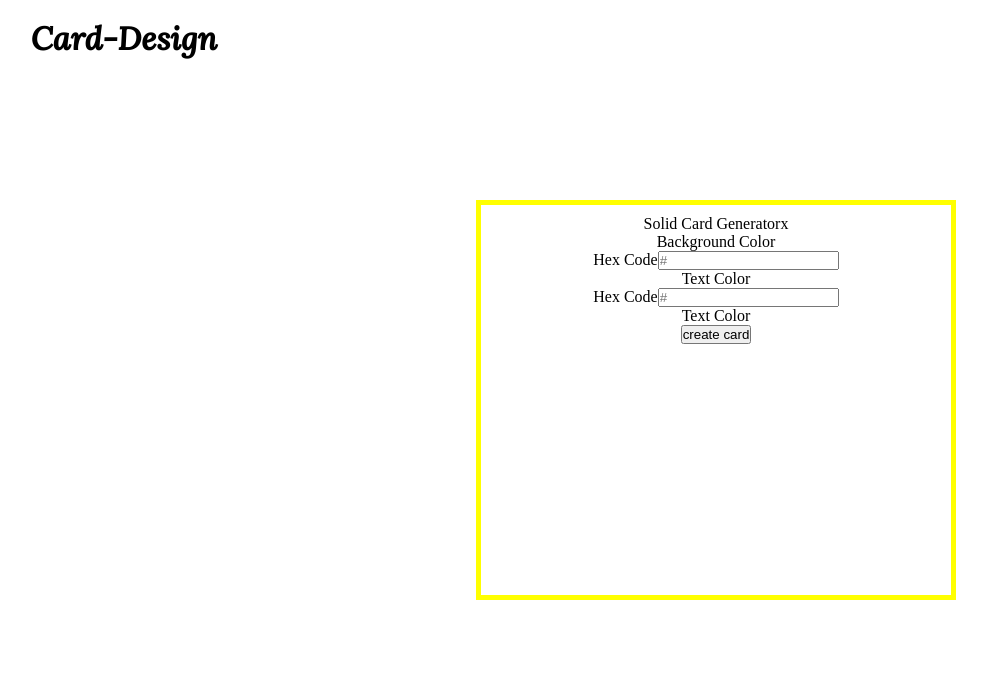
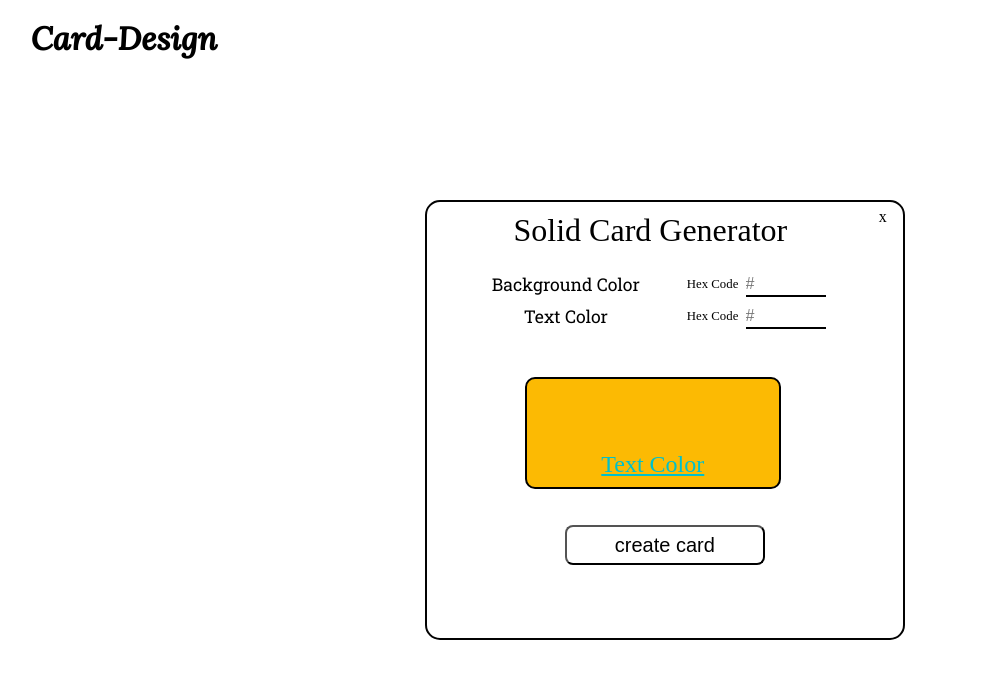
Before and after one commit to akarj/react-card-developer, a React (Create React App) app: page / in a window 1280 px wide. Shown: the top 678 px of the page, without its empty margins (36-1023 px from the left). Built offline with nearby package versions, Linux system fonts and the light colour scheme; a web font is replaced by a local one.

Commit message:
CardSetter page's Solid color picker panel finished...

```diff
--- a/src/pages/CardSetter/CardSetter.jsx
+++ b/src/pages/CardSetter/CardSetter.jsx
@@ -14,8 +14,9 @@ export default function CardSetter() {
   const imageInputTextLine = "Generate a card with Image as Background...";
   const [cardDescText, setCardDescText] = useState("");
   const [inputDiv, setInputDiv] = useState(true);
-  const [textColor, setTextColor] = useState(null);
-  const [backgroundColor, setbackgroundColor] = useState(null);
+  const [textColor, setTextColor] = useState("#00c0cc");
+  const [backgroundColor, setBackgroundColor] = useState("#fcba03");
+  const hexCheckerHex = new RegExp("^#([A-Fa-f0-9]{6}|[A-Fa-f0-9]{3})$");
   const clickHandler = (e) => {
     const name = e.target.className;
     console.log(name);
@@ -24,7 +25,14 @@ export default function CardSetter() {
   };
 
   const ChangeHandler = (e) => {
-    console.log(e.target);
+    const name = e.target.name;
+    const value = "#" + e.target.value;
+    const isValid = hexCheckerHex.test(value);
+    if (isValid) {
+      if (name === "backgroundColorValueInput") {
+        setBackgroundColor(value);
+      } else if (name === "textColorValueInput") setTextColor(value);
+    }
   };
 
   const submitHandler = (e) => {
@@ -73,7 +81,7 @@ export default function CardSetter() {
           <span className="closeModelDiv">x</span>
         </div>
         <div className="values">
-          <div className="ValueQuantity">
+          <div className="valueQuantity">
             <div className="valueName">Background Color</div>
             <div className="backgroundColorValueQuantity valueInputDiv">
               <label
@@ -89,7 +97,7 @@ export default function CardSetter() {
                 min="3"
                 max="6"
                 placeholder="#"
-                onChange={() => ChangeHandler}
+                onChange={ChangeHandler}
               />
             </div>
           </div>
@@ -109,16 +117,18 @@ export default function CardSetter() {
                 min="3"
                 max="6"
                 placeholder="#"
-                onChange={() => ChangeHandler}
+                onChange={ChangeHandler}
               />
             </div>
           </div>
         </div>
-        <div
-          className="valueRepresentation"
-          style={{ backgroundColor, color: textColor }}
-        >
-          Text Color
+        <div className="valueRepresentation">
+          <div
+            className="workingDiv"
+            style={{ backgroundColor, color: textColor }}
+          >
+            <span>Text Color</span>
+          </div>
         </div>
         <div className="submitButtonDiv">
           <button onClick={submitHandler}> create card</button>
--- a/src/pages/CardSetter/CardSetter.scss
+++ b/src/pages/CardSetter/CardSetter.scss
@@ -49,11 +49,111 @@ div.cardSetter {
 div.solidModelContainer {
   position: absolute;
   top: calc(30vh - 2.5rem);
-  left: 40vw;
-  // background-color: #c74848;
-  height: 50vh;
+  left: 36vw;
+  height: 55vh;
   width: 30rem;
-  // transform: translate(-50%, -50%);
-  border: 5px solid #ffff00;
+  border: 2px solid #030303;
+  border-radius: 15px;
   padding: 10px;
+  // background-color: rgb(179, 179, 114);
+
+  div.name {
+    margin: 0;
+    padding: 0;
+    // background-color: rgb(172, 52, 52);
+    display: flex;
+    span.modelName {
+      flex: 1.9;
+      font-size: 2rem;
+    }
+    span.closeModelDiv {
+      position: relative;
+      flex: 0.1;
+      padding: 0.2rem;
+      cursor: pointer;
+      transform: translate(15%, -20%);
+      &:hover {
+        z-index: 10;
+        border-top-right-radius: 15px;
+      }
+    }
+  }
+
+  div.values {
+    // background-color: rgb(179, 151, 151);
+    display: block;
+    margin: 1.5rem 0.5rem 0.5rem 0.5rem;
+
+    div.valueQuantity {
+      margin-top: 0.5rem;
+      padding: 0rem 0rem 0rem 0rem;
+      // background-color: rgb(104, 83, 83);
+      display: flex;
+
+      div.valueName {
+        flex: 1.1;
+        text-align: center;
+        font-size: 1.1rem;
+        font-family: "Roboto Slab", serif;
+      }
+      div.valueInputDiv {
+        flex: 0.9;
+        display: flex;
+        text-align: left;
+        height: 1.5rem;
+
+        label {
+          font-size: 0.8rem;
+          position: relative;
+          top: 0.25rem;
+        }
+        input {
+          margin-left: 0.45rem;
+          width: 5rem;
+          border: none;
+          outline: none;
+          border-bottom: 2px solid black;
+          &::placeholder {
+            font-size: 1rem;
+          }
+        }
+      }
+    }
+  }
+
+  div.valueRepresentation {
+    height: 11rem;
+    width: auto;
+    // border: 2px solid black;
+    div.workingDiv {
+      border: 2px solid black;
+      height: 7rem;
+      width: 16rem;
+      margin: 3rem 0rem 0rem 5.5rem;
+      padding: 0rem 0rem 0rem 0rem;
+      // background-color: #2c1a89;
+      border-radius: 10px;
+      span {
+        position: relative;
+        top: 4.5rem;
+        font-size: 1.5rem;
+        text-decoration: underline;
+        pointer-events: none;
+      }
+    }
+  }
+
+  div.submitButtonDiv {
+    // background-color: cadetblue;
+    // height: 3rem;
+    button {
+      height: 2.5rem;
+      padding: 0 3rem;
+      font-size: 1.25rem;
+      background-color: transparent;
+      border-radius: 8px;
+      transform: translateY(-70%);
+      cursor: pointer;
+    }
+  }
 }
```
